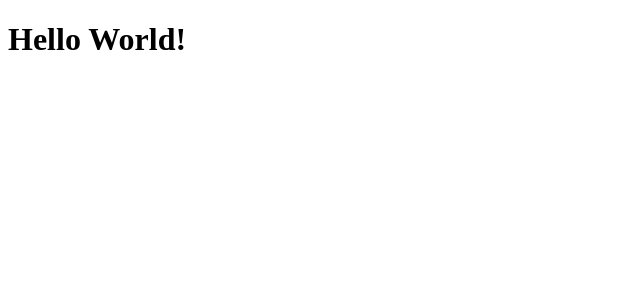
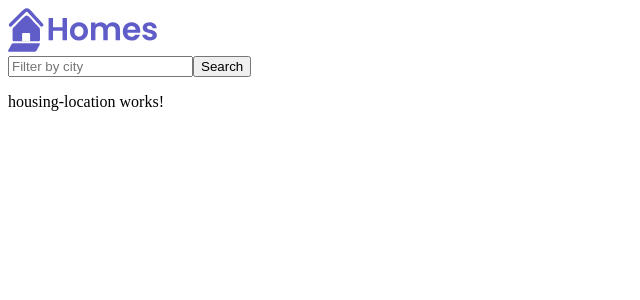
Before and after one commit to 0DiNEC/homes-app, an Angular app: page / in a window 1280 px wide. Shown: the top 300 px of the page, without its empty margins (0-640 px from the left). Built offline with nearby package versions, Linux system fonts and the light colour scheme.

Commit message:
feat: add two components

```diff
--- a/src/app/app.component.ts
+++ b/src/app/app.component.ts
@@ -1,11 +1,22 @@
 import { Component } from '@angular/core';
+import { HomeComponent } from './home/home.component';
 
 @Component({
   standalone: true,
   selector: 'app-root',
-  template: `<h1>Hello World!</h1>`,
+  template: `
+  <main>
+    <header class="brand-name">
+      <img src="./assets/logo.svg" alt="lo" class="brand-logo" aria-hidden="true">
+    </header>
+    <section class="content">
+      <app-home></app-home>
+    </section>
+  </main>
+  `,
   styleUrls: ['./app.component.css'],
+  imports: [HomeComponent]
 })
 export class AppComponent {
-  title = 'homes';
+  title = 'Asgard';
 }
--- /dev/null
+++ b/src/app/home/home.component.ts
@@ -0,0 +1,24 @@
+import { Component } from '@angular/core';
+import { CommonModule } from '@angular/common';
+import { HousingLocationComponent } from '../housing-location/housing-location.component';
+
+@Component({
+  selector: 'app-home',
+  standalone: true,
+  imports: [CommonModule, HousingLocationComponent],
+  template: `
+  <section>
+    <form>
+      <input type="text" placeholder="Filter by city">
+      <button class="primary" type="button">Search</button>
+    </form>
+  </section>
+  <section class="results">
+    <app-housing-location></app-housing-location>
+  </section>
+  `,
+  styleUrls: ['./home.component.css']
+})
+export class HomeComponent {
+
+}
--- /dev/null
+++ b/src/app/housing-location/housing-location.component.ts
@@ -0,0 +1,17 @@
+import { Component } from '@angular/core';
+import { CommonModule } from '@angular/common';
+
+@Component({
+  selector: 'app-housing-location',
+  standalone: true,
+  imports: [CommonModule],
+  template: `
+    <p>
+      housing-location works!
+    </p>
+  `,
+  styleUrls: ['./housing-location.component.css']
+})
+export class HousingLocationComponent {
+
+}
```
Also changed, not shown: src/app/home/home.component.css (added), src/app/housing-location/housing-location.component.css (added), 2 other files (tests, documents, lock files or other folders).
